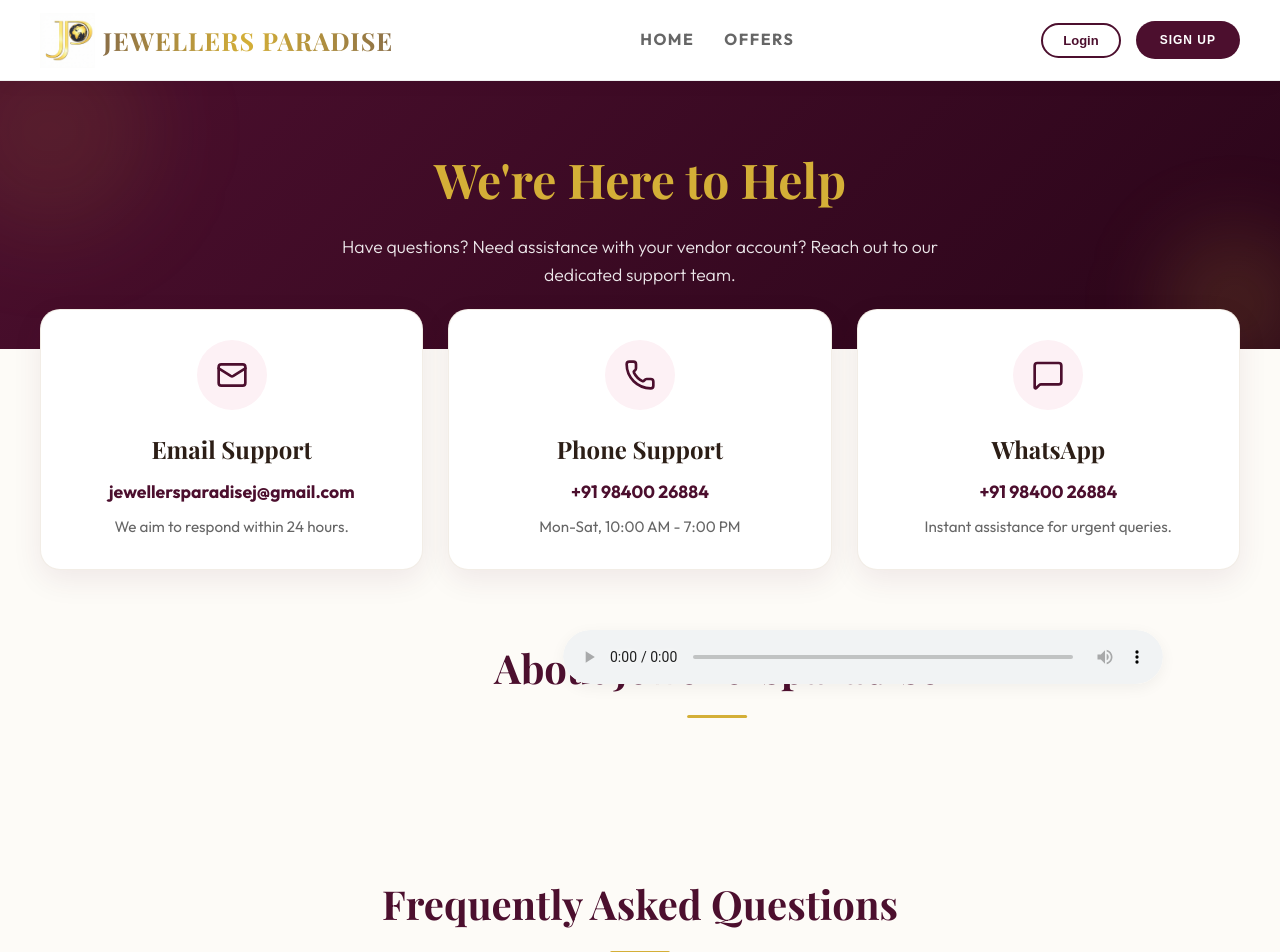
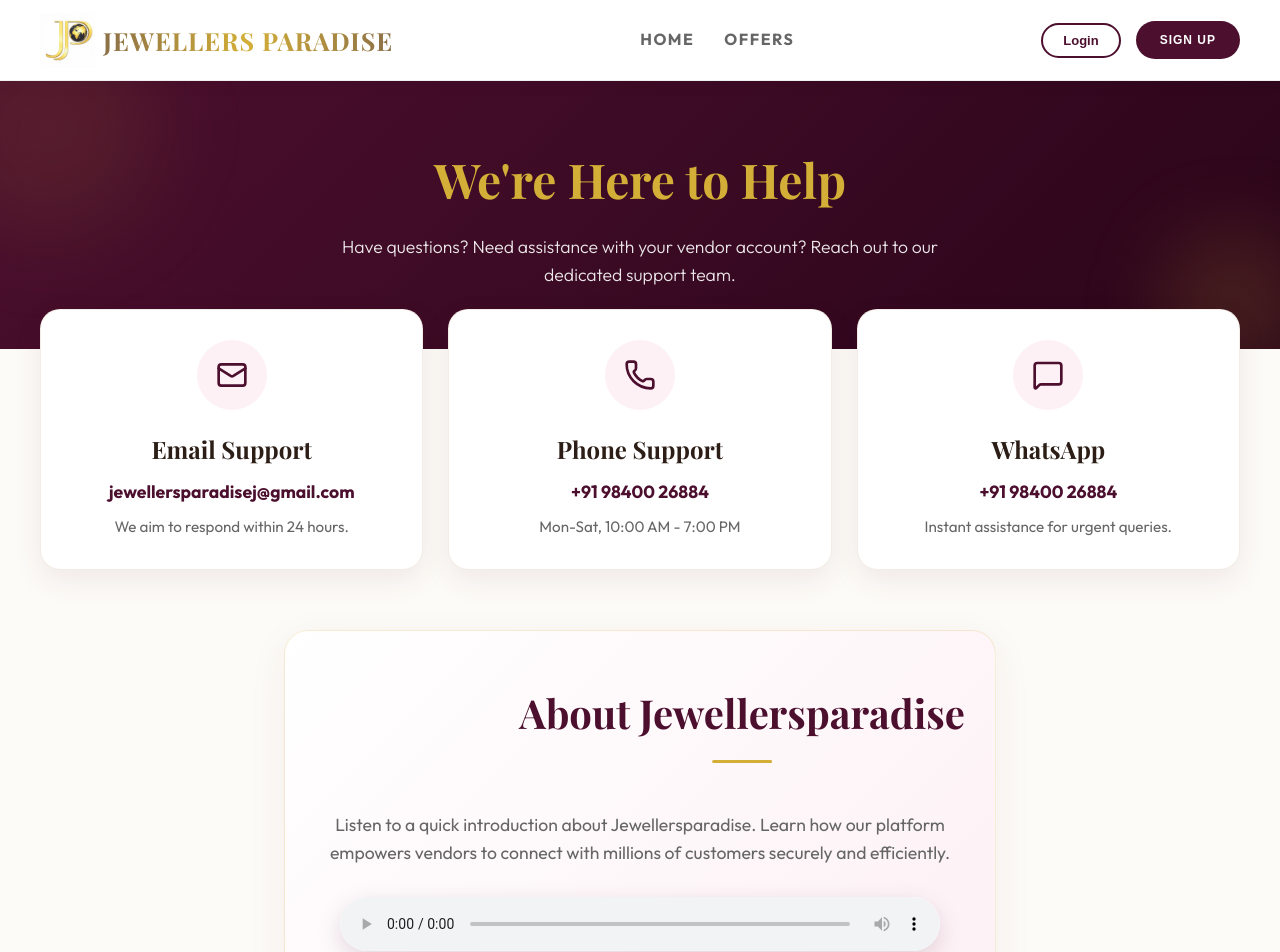
Before and after one commit to A-Muthurama/vendor_panel, a React (Create React App) app in the folder frontend/: page /vendor/help-support in a window 1280 px wide. Shown: the top 952 px of the page. Built offline with nearby package versions, Linux system fonts and the light colour scheme; no server answers; a web font is replaced by a local one.

Commit message:
updates on audio

```diff
--- a/frontend/src/pages/PublicSupport.js
+++ b/frontend/src/pages/PublicSupport.js
@@ -109,9 +109,32 @@
                     </div>
 
                     {/* About Audio Section */}
-                    <div className="audio-container" style={{ textAlign: "center", marginBottom: "4rem" }}>
+                    <div className="audio-container" style={{
+                        margin: "0 auto 4rem auto",
+                        background: "linear-gradient(135deg, #ffffff 0%, #fdf1f5 100%)",
+                        padding: "50px 30px",
+                        borderRadius: "24px",
+                        boxShadow: "0 10px 40px rgba(76, 15, 46, 0.06)",
+                        border: "1px solid rgba(212, 175, 55, 0.2)",
+                        maxWidth: "900px",
+                        display: "flex",
+                        flexDirection: "column",
+                        alignItems: "center"
+                    }}>
                         <h2 className="section-title" style={{ fontSize: "2.5rem", marginBottom: "30px" }}>About Jewellersparadise</h2>
-                        <audio controls style={{ width: "100%", maxWidth: "600px", outline: "none", boxShadow: "0 4px 15px rgba(0, 0, 0, 0.05)", borderRadius: "30px" }}>
+                        <p style={{ color: "#666", marginBottom: "30px", fontSize: "1.1rem", textAlign: "center", maxWidth: "650px", lineHeight: "1.6" }}>
+                            Listen to a quick introduction about Jewellersparadise. Learn how our platform empowers vendors to connect with millions of customers securely and efficiently.
+                        </p>
+                        <audio controls style={{
+                            width: "100%",
+                            maxWidth: "600px",
+                            outline: "none",
+                            boxShadow: "0 8px 25px rgba(76, 15, 46, 0.15)",
+                            borderRadius: "50px",
+                            display: "block",
+                            margin: "0 auto",
+                            backgroundColor: "#fff"
+                        }}>
                             <source src="/assets/FAQ-audio.mpeg" type="audio/mpeg" />
                             Your browser does not support the audio element.
                         </audio>
```
